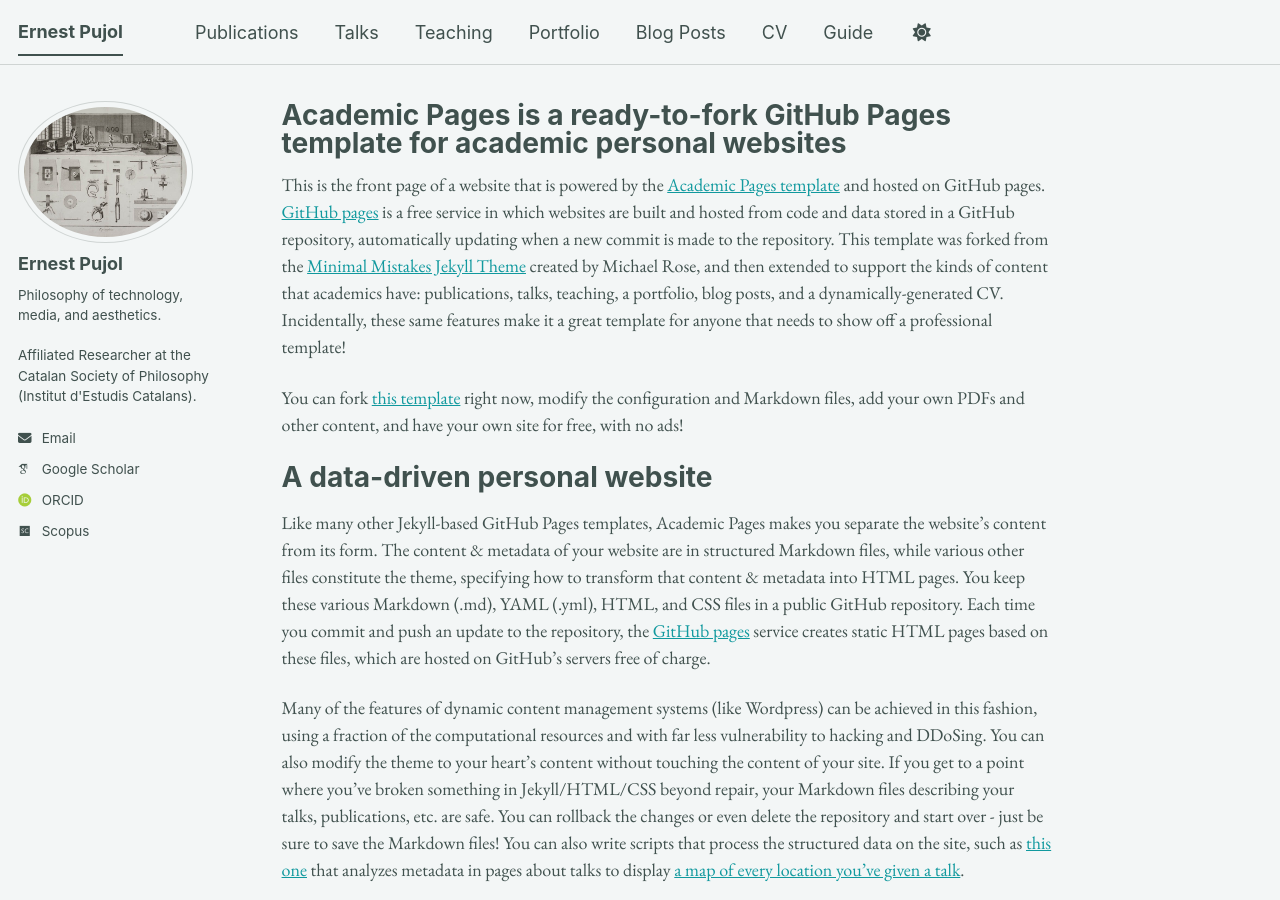
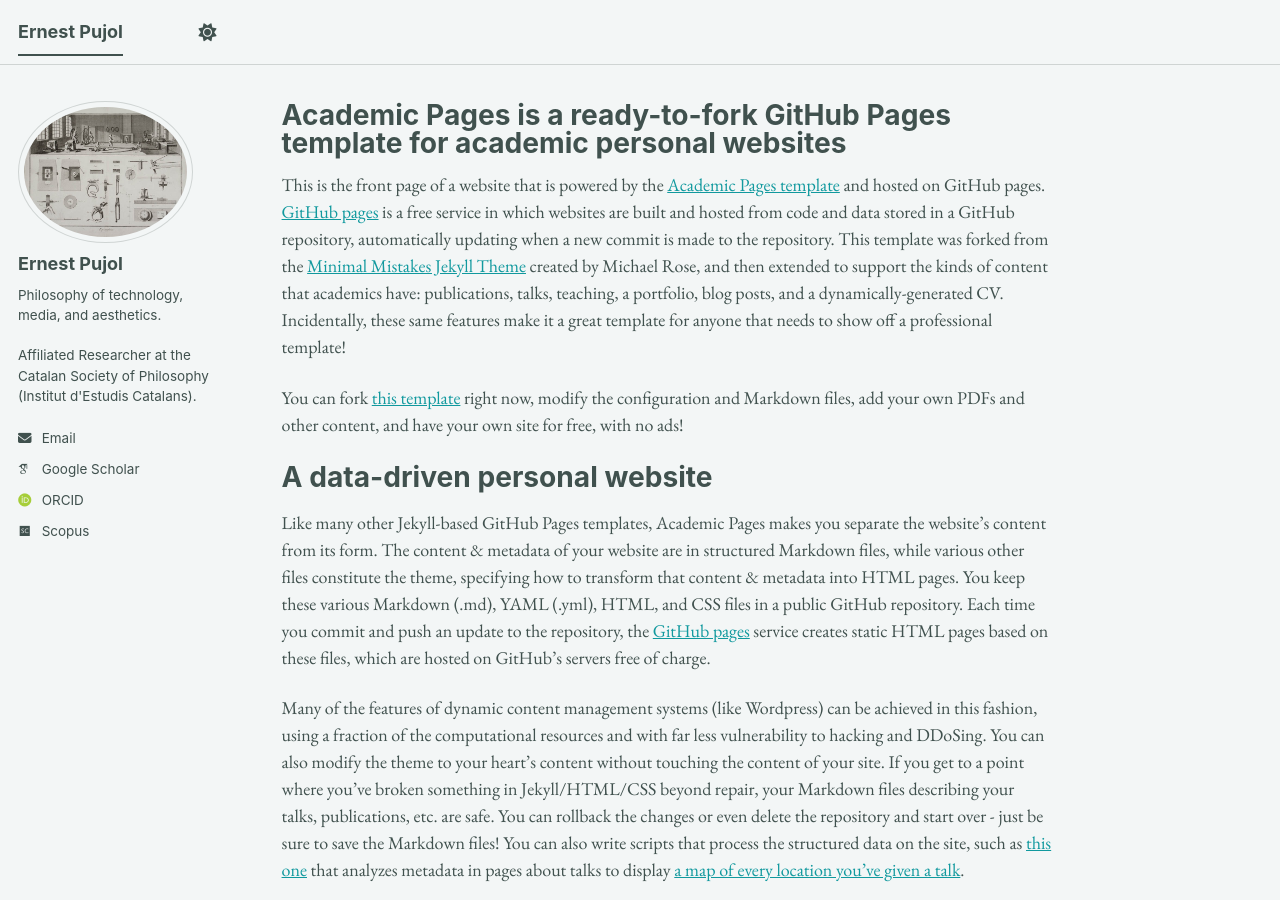
Before and after one commit to epujol90/epujol90.github.io, a Jekyll site: the page built from _pages/about.md, in a window 1280 px wide and 900 px high. Built offline with Jekyll 4.4.1, drawn with Linux system fonts in a browser that asks for light colours; some web fonts are replaced; a script bundle is joined from its source files by our own code; library files that are not in the unit come from our copies.

Commit message:
Update navigation.yml

```diff
--- a/_data/navigation.yml
+++ b/_data/navigation.yml
@@ -7,27 +7,15 @@
 # NOTE that only one of the CV options should be selected, the first is for the
 #      Markdown formatted page while the second is generated using JSON.
 
-main:
-  - title: "Publications"
+    main:
+  - title: "Research"
     url: /publications/
-
-  - title: "Talks"
-    url: /talks/
 
   - title: "Teaching"
     url: /teaching/
 
-  - title: "Portfolio"
-    url: /portfolio/
-
-  - title: "Blog Posts"
+  - title: "Blog"
     url: /year-archive/
 
   - title: "CV"
     url: /cv/
-
-  # - title: "CV"
-  #   url: /cv-json/
-
-  - title: "Guide"
-    url: /markdown/
```
